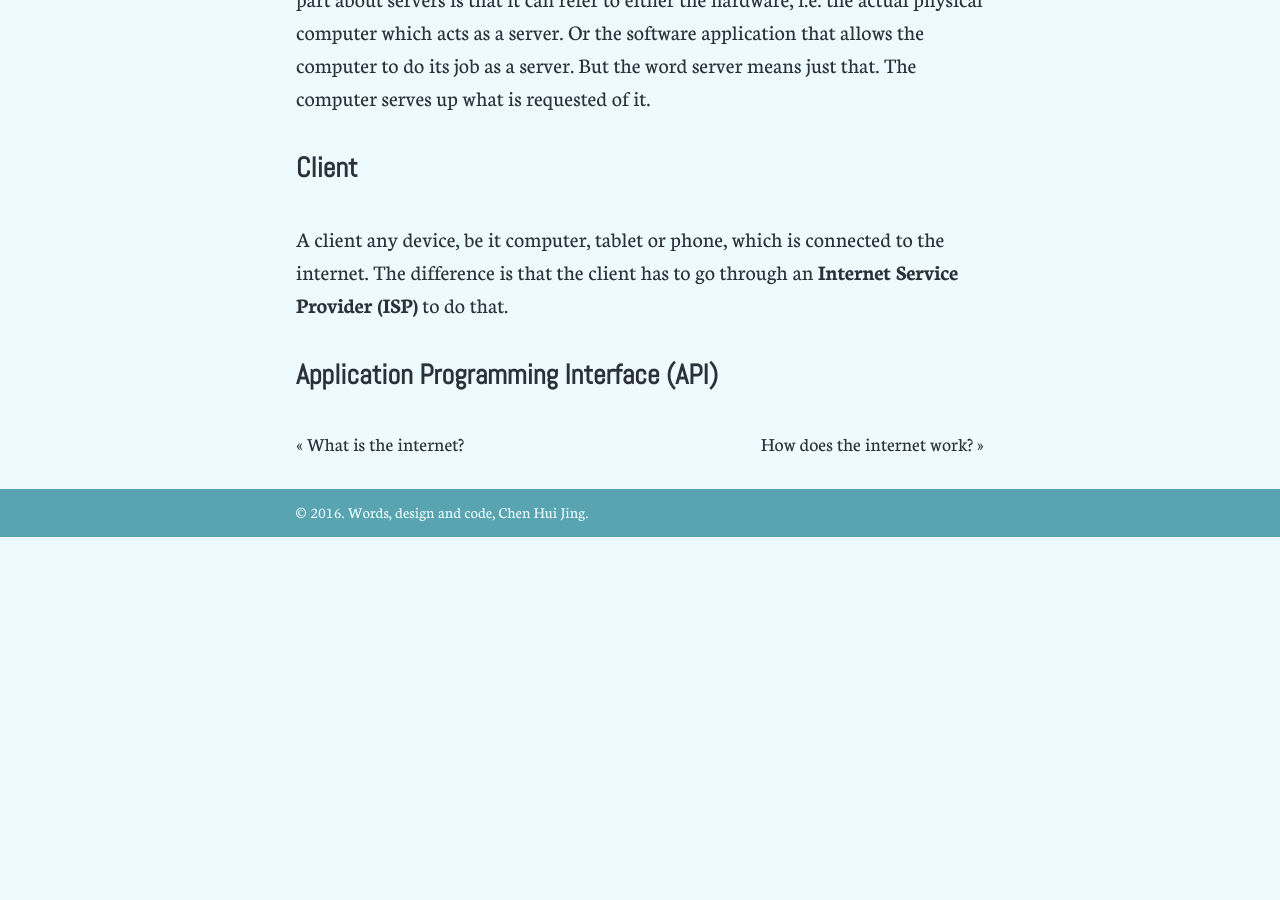
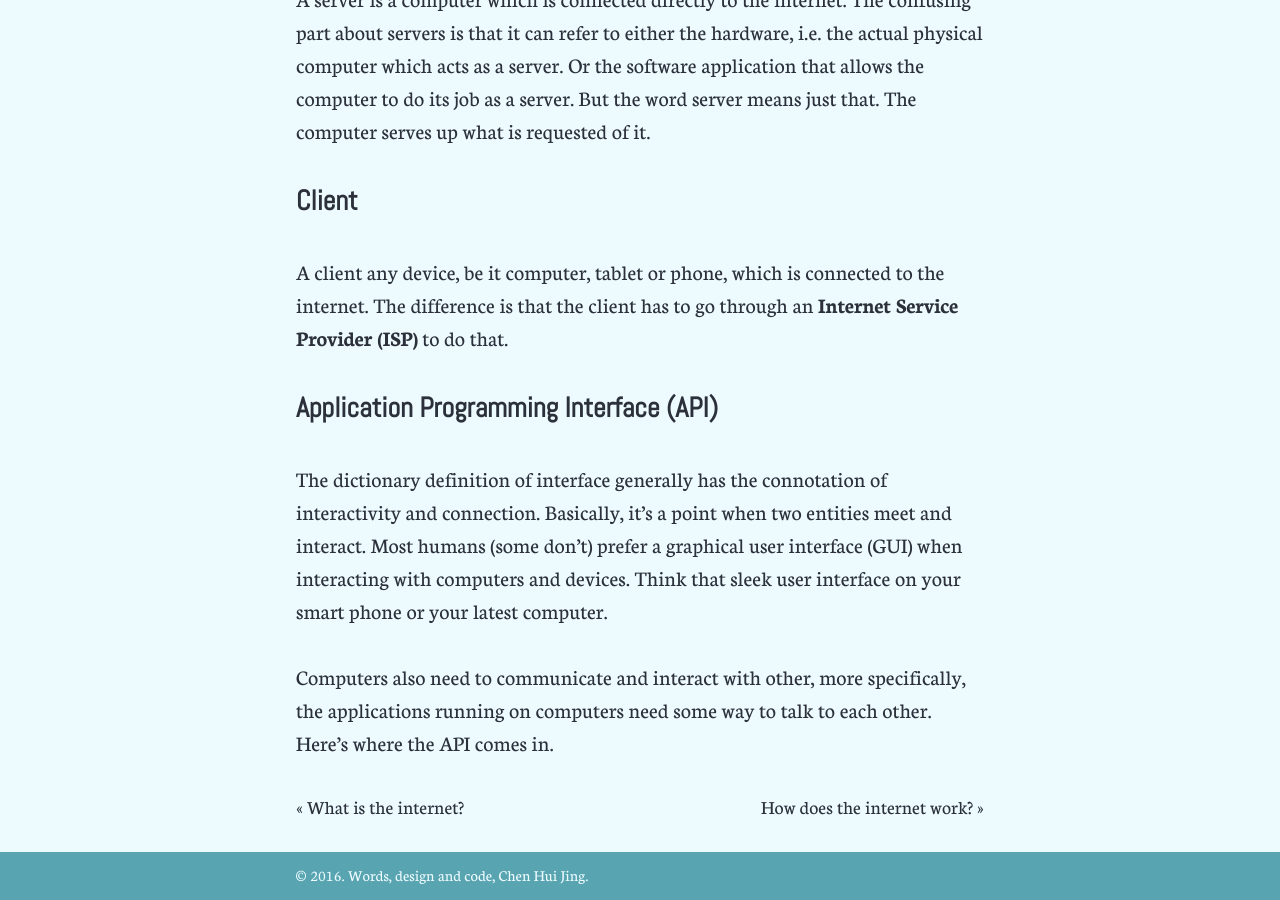
Before and after one commit to huijing/web-for-non-techies, a Jekyll site: the page built from _posts/2016-03-16-chapter02.markdown, in a window 1280 px wide and 900 px high, scrolled down 1092 px. Built offline with Jekyll 4.4.1, drawn with Linux system fonts in a browser that asks for light colours; before the commit the page ends 1629 px from its top, so only the background shows below that; some of the changed text lies outside the part shown.

Commit message:
Add entry on API to chapter 2

```diff
--- a/_posts/2016-03-16-chapter02.markdown
+++ b/_posts/2016-03-16-chapter02.markdown
@@ -9,7 +9,9 @@ As with all technology, the internet comes with a long list of terms and acronym
 
 ### Protocol
 
-Communication networks can function because of something known as protocols, the most crucial aspect of telecommunications. A **protocol** is an agreed set of rules and standards that allow devices to communicate with each other. Connectivity is something most people don't think twice about these days, in fact, some people *expect* their devices to all speak to one another. But just a few decades ago, computers couldn't even talk to each other. Some really smart people (refer to the [section on Internet Pioneers](./chapter1.html#the-pioneers-of-the-internet)  in chapter 1) came up with these protocols that allowed devices to share information with each other. There are many different protocols now, and the number will probably keep growing as we develop faster and more efficient methods.
+Communication networks can function because of something known as protocols, the most crucial aspect of telecommunications. A **protocol** is an agreed set of rules and standards that allow devices to communicate with each other. Connectivity is something most people don't think twice about these days, in fact, some people *expect* their devices to all speak to one another. But just a few decades ago, computers couldn't even talk to each other.
+
+Some really smart people (refer to the [section on Internet Pioneers](./chapter1.html#the-pioneers-of-the-internet)  in chapter 1) came up with these protocols that allowed devices to share information with each other. There are many different protocols now, and the number will probably keep growing as we develop faster and more efficient methods.
 
 <figure>
     <table class="nomargin">
@@ -58,3 +60,7 @@ A server is a computer which is connected directly to the internet. The confusin
 A client any device, be it computer, tablet or phone, which is connected to the internet. The difference is that the client has to go through an **Internet Service Provider (ISP)** to do that.
 
 ### Application Programming Interface (API)
+
+The dictionary definition of interface generally has the connotation of interactivity and connection. Basically, it's a point when two entities meet and interact. Most humans (some don't) prefer a graphical user interface (GUI) when interacting with computers and devices. Think that sleek user interface on your smart phone or your latest computer.
+
+Computers also need to communicate and interact with other, more specifically, the applications running on computers need some way to talk to each other. Here's where the API comes in.
```
